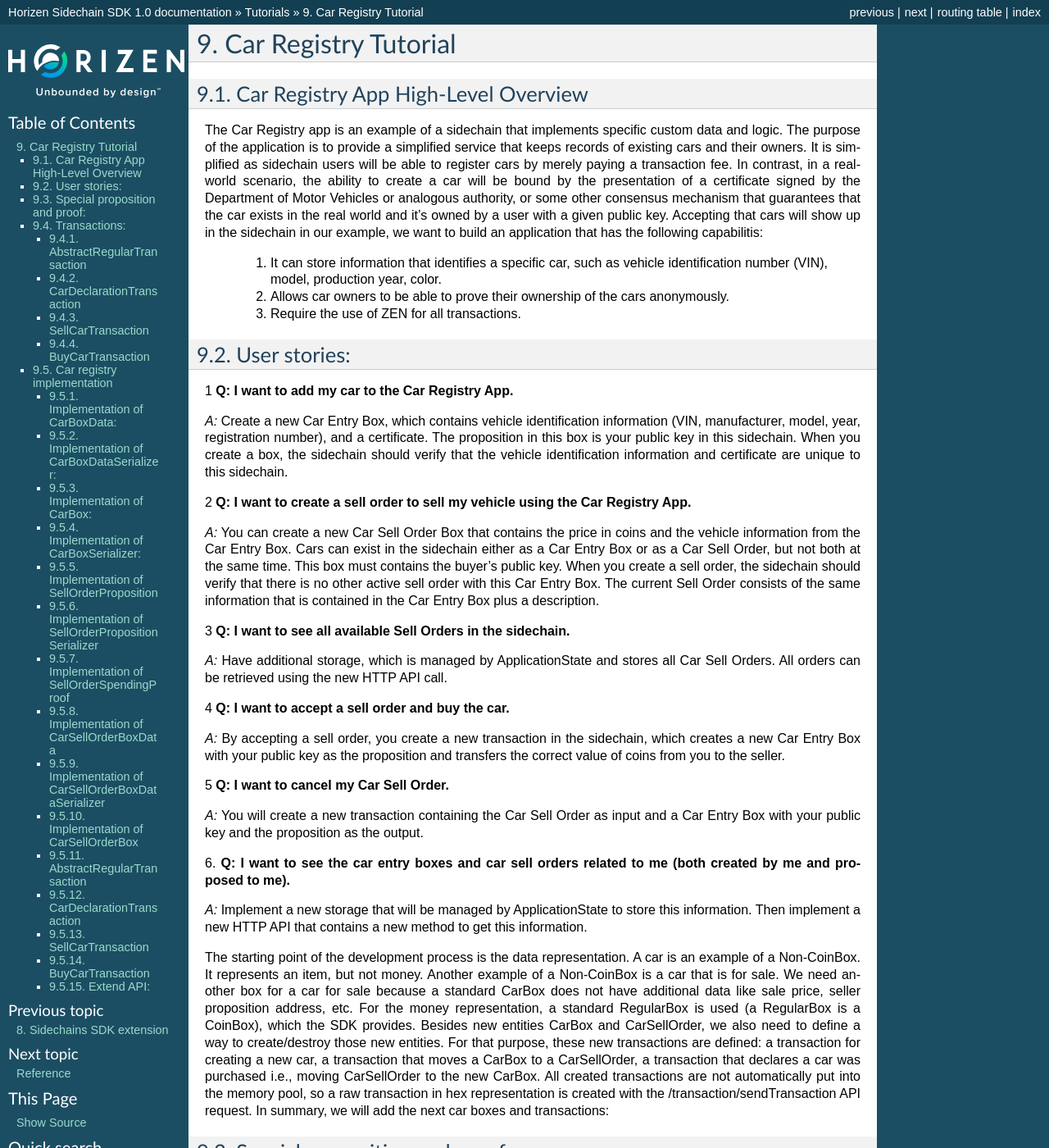
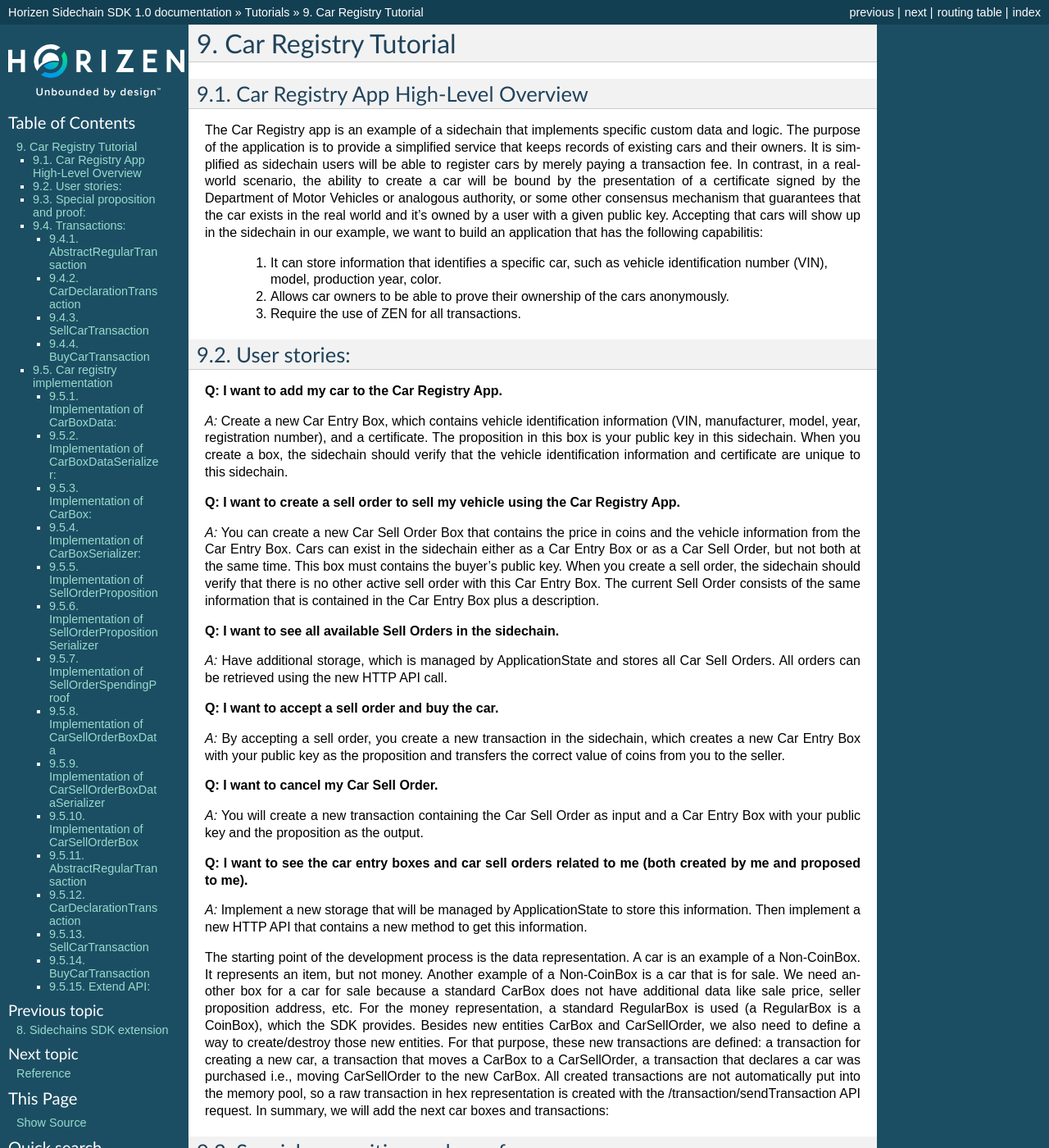
Before and after one commit to HorizenOfficial/developer-horizen-global, a Sphinx documentation site: the page built from docs/introduction/Car-registry-tutorial.rst, in a window 1280 px wide and 1400 px high. Shown: the whole window at 82% size. Built offline with Sphinx 7.4.7, drawn with Linux system fonts in a browser that asks for light colours.

Commit message:
removed numbering from Q and A

```diff
--- a/docs/introduction/Car-registry-tutorial.rst
+++ b/docs/introduction/Car-registry-tutorial.rst
@@ -17,32 +17,26 @@
 User stories:
 #############
 
-1
 **Q: I want to add my car to the Car Registry App.**
 
 *A:* Create a new Car Entry Box, which contains vehicle identification information (VIN, manufacturer, model, year, registration number), and a certificate. The proposition in this box is your public key in this sidechain. When you create a box, the sidechain should verify that the vehicle identification information and certificate are unique to this sidechain.
 
-2
 **Q: I want to create a sell order to sell my vehicle using the Car Registry App.**
 
 *A:* You can create a new Car Sell Order Box that contains the price in coins and the vehicle information from the Car Entry Box. Cars can exist in the sidechain either as a Car Entry Box or as a Car Sell Order, but not both at the same time. This box must contains the buyer’s public key. When you create a sell order, the sidechain should verify that there is no other active sell order with this Car Entry Box. The current Sell Order consists of the same information that is contained in the Car Entry Box plus a description.
 
-3
 **Q: I want to see all available Sell Orders in the sidechain.**
 
 *A:* Have additional storage, which is managed by ApplicationState and stores all Car Sell Orders. All orders can be retrieved using the new HTTP API call.
 
-4
 **Q: I want to accept a sell order and buy the car.**
 
 *A:* By accepting a sell order, you create a new transaction in the sidechain, which creates a new Car Entry Box with your public key as the proposition and transfers the correct value of coins from you to the seller.
 
-5
 **Q: I want to cancel my Car Sell Order.**
 
 *A:* You will create a new transaction containing the Car Sell Order as input and a Car Entry Box with your public key and the proposition as the output.
 
-6.
 **Q: I want to see the car entry boxes and car sell orders related to me (both created by me and proposed to me).**
 
 *A:* Implement a new storage that will be managed by ApplicationState to store this information. Then implement a new HTTP API that contains a new method to get this information.
```
